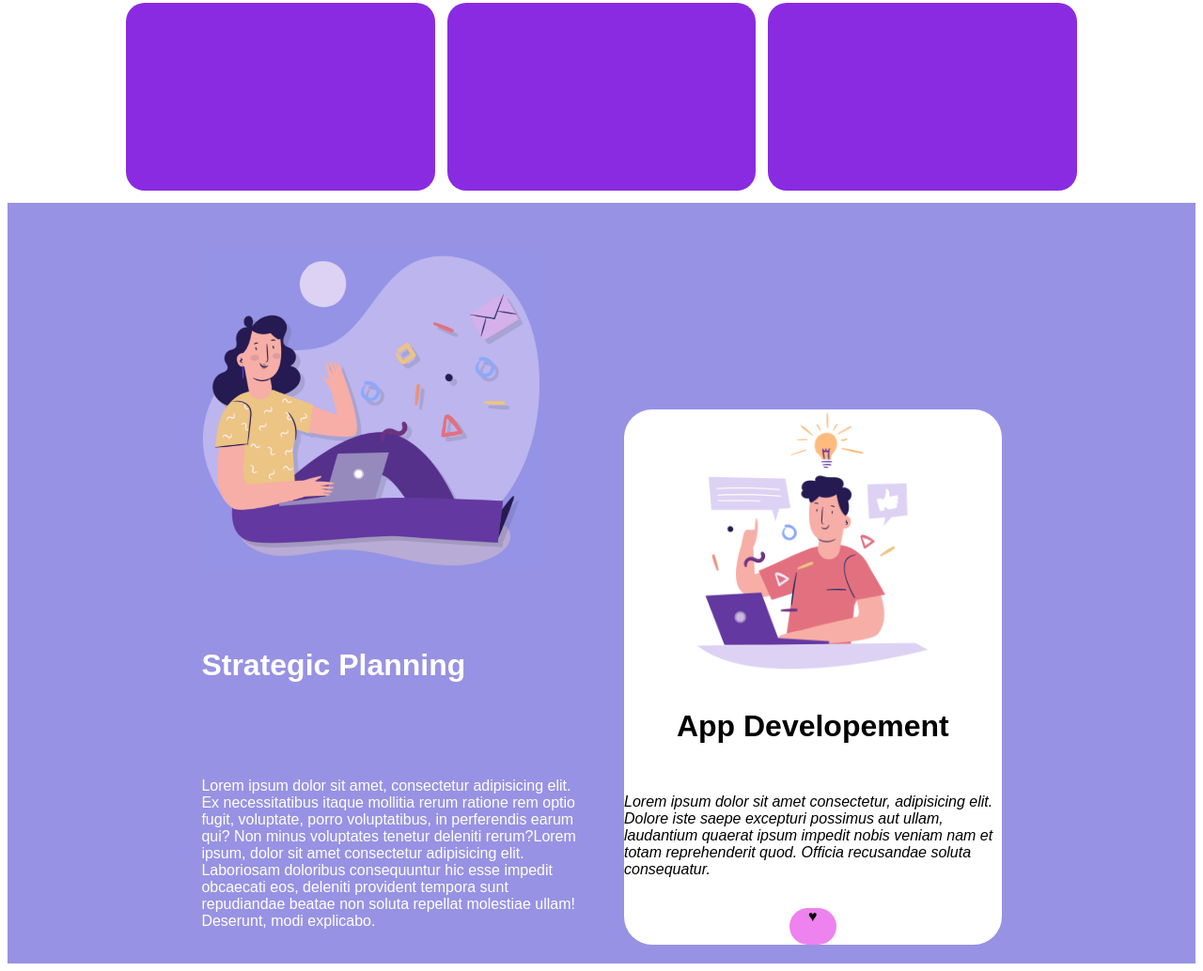
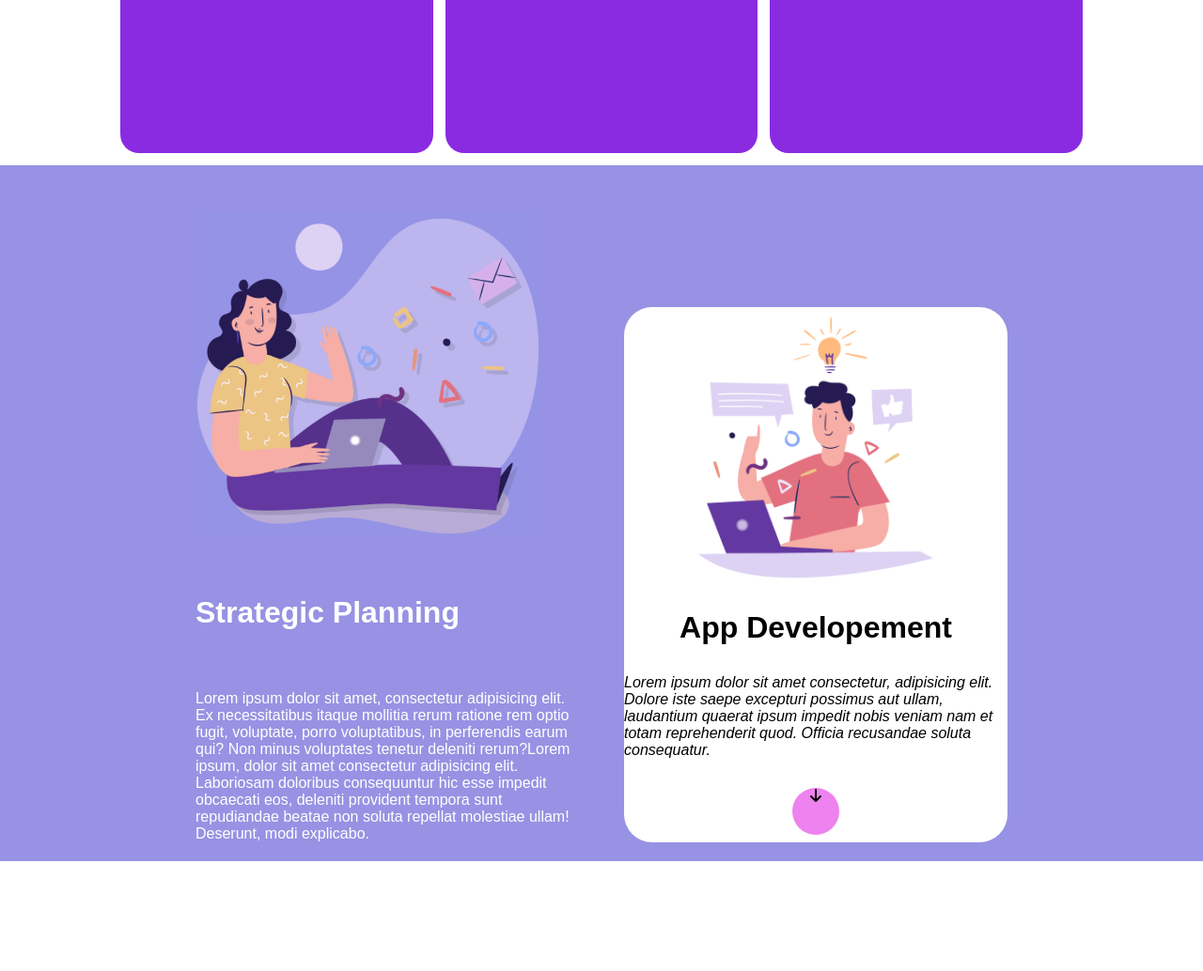
Before and after one commit to Samuelimmerso/htmlcss-responsive-layout, a plain HTML site: page index.html in a window 1280 px wide. Shown: the part 358-1392 px from the top of the page at 94% size. After the commit the page ends 1275 px from the top, so only its background shows below. Drawn offline with Linux system fonts and the light colour scheme.

Commit message:
reset css

```diff
--- /dev/null
+++ b/css/reset.css
@@ -0,0 +1,5 @@
+*{
+    margin: 0;
+    padding: 0;
+    box-sizing: border-box;
+}
--- a/index.html
+++ b/index.html
@@ -6,8 +6,12 @@
     <meta name="viewport" content="width=device-width, initial-scale=1.0">
     <title>Responsive Layout</title>
 
+    <!-- Font links -->
+    <link rel="stylesheet" href="https://cdnjs.cloudflare.com/ajax/libs/font-awesome/6.2.1/css/all.min.css" integrity="sha512-MV7K8+y+gLIBoVD59lQIYicR65iaqukzvf/nwasF0nqhPay5w/9lJmVM2hMDcnK1OnMGCdVK+iQrJ7lzPJQd1w==" crossorigin="anonymous" referrerpolicy="no-referrer" />
+
     <!-- CSS LINKS -->
     <link rel="stylesheet" href="./css/style.css">
+    <link rel="stylesheet" href="./css/reset.css">
 </head>
 
 <body>
@@ -63,7 +67,7 @@
 
                         <p><i>Lorem ipsum dolor sit amet consectetur, adipisicing elit. Dolore iste saepe excepturi possimus aut ullam, laudantium quaerat ipsum impedit nobis veniam nam et totam reprehenderit quod. Officia recusandae soluta consequatur.</i></p>
 
-                        <div class="violetball">&hearts;</div>
+                        <div class="violetball"><i class="fa-sharp fa-solid fa-arrow-down"></i></div>
 
                 </div>
             </div>
```
